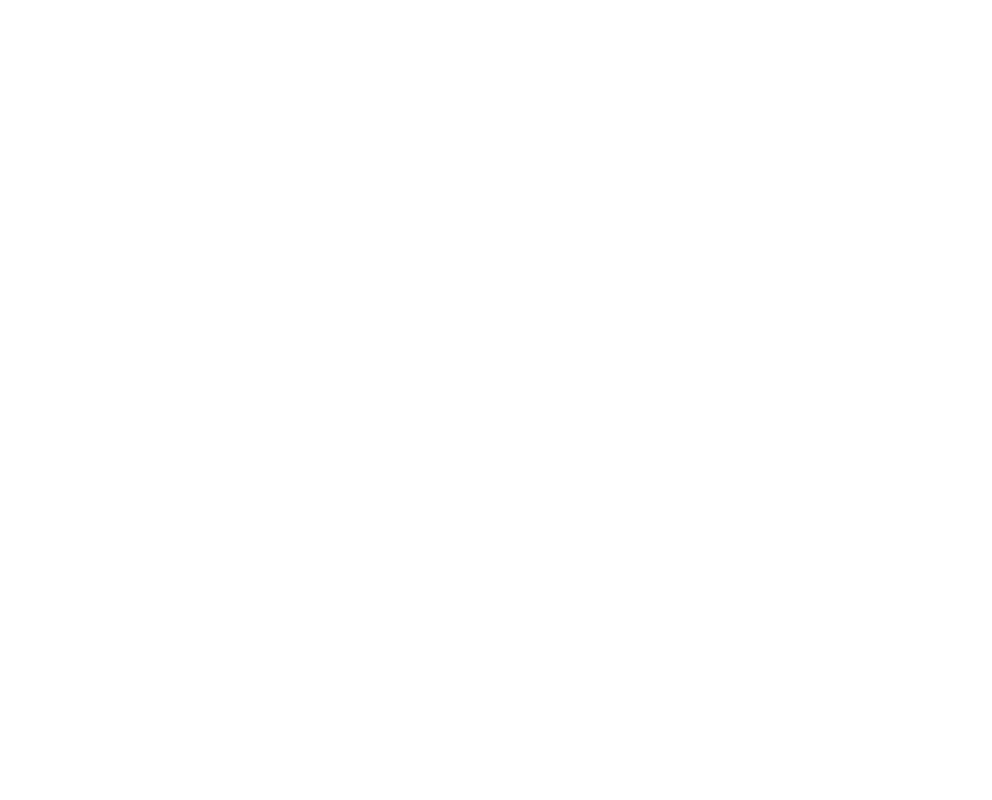
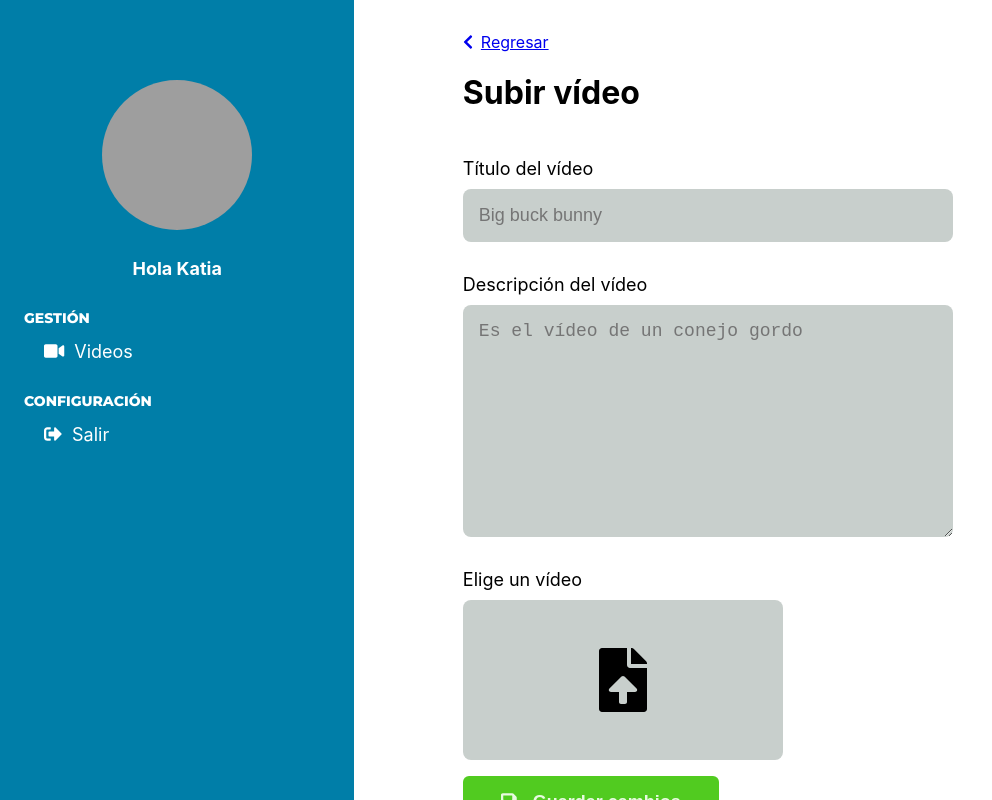
Before and after one commit to GerardCod/hl-admin, a React (Create React App) app: page /uploadVideos in a window 1280 px wide. Shown: the whole page, without its empty margins (0-992 px from the left). Built offline with nearby package versions, Linux system fonts and the light colour scheme; grey boxes are pictures that could not be loaded.

Commit message:
[MERGE] Design of upload video page finished (#4)
* [MODIFY] UploadVideoPage added to pages

* [MODIFY] Adding back element to upload video page

* [MODIFY] Adding upload button to UploadVideoForm component

* [MODIFY] Finishing design of upload video page

```diff
--- a/src/App.css
+++ b/src/App.css
@@ -8,6 +8,8 @@
   --border-color: #575757;
   --thumbnail-color: #6F58C9;
   --icon-play-color: #EDEAF8;
+  --success-color: #51CB20;
+  --light-success-color: #E8FAE1;
 }
 
 * {
@@ -181,6 +183,11 @@
   font-weight: bold;
 }
 
+.VideosHeader {
+  justify-content: space-between;
+  align-items: center;
+}
+
 .VideoCard {
   flex: 0 0 auto;
   width: 16rem;
@@ -226,3 +233,67 @@
   margin-bottom: 2rem;
   overflow-x: scroll;
 }
+
+.Button {
+  padding: .5rem 1rem;
+  border-radius: 6px;
+  text-decoration: none;
+}
+
+.AddVideo {
+  margin-right: 1rem;
+}
+
+.AddVideo > span {
+  margin-left: 1rem;
+}
+
+.Button--Success {
+  background-color: var(--success-color);
+  color: var(--light-success-color);
+}
+
+.Form--Upload {
+  width: 60%;
+  height: auto;
+  padding-top: 0.5rem;
+  padding-bottom: 4rem;
+}
+
+.Input--Full {
+  width: 100%;
+}
+
+.Input--File {
+  height: 20vh;
+  display: flex;
+  justify-content: center;
+  align-items: center;
+  flex-direction: column;
+  position: relative;
+}
+
+.Input--File > input {
+  position: absolute;
+  z-index: 2;
+  opacity: 0;
+  height: 3rem;
+  width: 100%;
+  height: 100%;
+}
+
+.Input__Icon {
+  font-size: 4rem;
+}
+
+.Input__Icon, .Input--File > input {
+  cursor: pointer;
+}
+
+.UploadButton {
+  width: 20vmax;
+  font-size: 18px;
+  font-weight: bold;
+  border: none;
+  padding: 1rem;
+}
--- a/src/App.js
+++ b/src/App.js
@@ -1,16 +1,20 @@
-import {BrowserRouter, Route} from 'react-router-dom';
+import {BrowserRouter, Route, Switch} from 'react-router-dom';
 import './App.css';
 import ForgotPasswordPage from './pages/ForgotPasswordPage';
 import LoginPage from './pages/LoginPage';
 import VideosPage from './pages/VideosPage';
 import React from 'react';
+import UploadVideoPage from './pages/UploadVideoPage';
 
 function App() {
   return (
     <BrowserRouter>
-      <Route path="/" exact component={LoginPage} />
-      <Route path="/forgot_password" component={ForgotPasswordPage} />
-      <Route path="/videos" component={VideosPage} />
+      <Switch>
+        <Route path="/" exact component={LoginPage} />
+        <Route path="/forgot_password" component={ForgotPasswordPage} />
+        <Route path="/videos" component={VideosPage} />
+        <Route path="/uploadVideos" component={UploadVideoPage} />
+      </Switch>
     </BrowserRouter>
   );
 }
--- /dev/null
+++ b/src/components/UploadVideoForm.js
@@ -0,0 +1,42 @@
+import React, { useState } from 'react';
+import { faFileUpload, faSave } from '@fortawesome/free-solid-svg-icons';
+import { FontAwesomeIcon } from '@fortawesome/react-fontawesome';
+
+const UploadVideoForm = () => {
+  const [data, setData] = useState({});
+
+  const handleChange = e => {
+    setData({
+      ...data,
+      [e.target.name]: e.target.value,
+    });
+  }
+
+  return (
+    <form className="Form--Upload flex flex--column">
+      <p className="Textfield">
+        <label className="Textfield__Label" htmlFor="title">Título del vídeo</label>
+        <input className="Textfield__Input Input--Full" type="text" name="title" id="title" onChange={handleChange} placeholder="Big buck bunny" />
+      </p>
+      <p className="Textfield">
+        <label className="Textfield__Label" htmlFor="description">Descripción del vídeo</label>
+        <textarea columns="80" rows="10" name="description" id="description" className="Textfield__Input Input--Full" onChange={handleChange} placeholder="Es el vídeo de un conejo gordo" />
+      </p>
+      <p className="Textfield">
+        <label className="Textfield__Label" htmlFor="description">
+          Elige un vídeo
+        </label>
+        <div className="Textfield__Input Input--File">
+          <input type="file" name="video" id="video" />
+          <FontAwesomeIcon icon={faFileUpload} className="Input__Icon" />
+        </div>
+      </p>
+      <button type="submit" className="Button AddVideo Button--Success UploadButton">
+        <FontAwesomeIcon icon={faSave} />
+        <span>Guardar cambios</span>
+      </button>
+    </form>
+  );
+}
+
+export default UploadVideoForm;
--- /dev/null
+++ b/src/pages/UploadVideoPage.js
@@ -0,0 +1,21 @@
+import React from 'react';
+import Admin from '../containers/Admin';
+import { Link } from 'react-router-dom';
+import { FontAwesomeIcon } from '@fortawesome/react-fontawesome';
+import { faChevronLeft } from '@fortawesome/free-solid-svg-icons';
+import UploadVideoForm from '../components/UploadVideoForm';
+
+const UploadVideoPage = () => {
+  return (
+    <Admin>
+      <Link to="/videos" className="Back">
+        <FontAwesomeIcon icon={faChevronLeft} />
+        <span>Regresar</span>
+      </Link>
+      <h1>Subir vídeo</h1>
+      <UploadVideoForm />
+    </Admin>
+  );
+}
+
+export default UploadVideoPage;
--- a/src/pages/VideosPage.js
+++ b/src/pages/VideosPage.js
@@ -1,15 +1,23 @@
+import { FontAwesomeIcon } from '@fortawesome/react-fontawesome';
+import { faPlus } from '@fortawesome/free-solid-svg-icons';
 import React from 'react';
+import { Link } from 'react-router-dom';
 import ReactPlayer from 'react-player';
 import VideoCard from '../components/VideoCard';
 import Admin from '../containers/Admin';
 
 const VideosPage = () => {
+
   return (
     <Admin>
       <h1>Vídeos</h1>
-      <div className="flex">
+      <header className="flex VideosHeader">
         <h2 className="Title">Último vídeo subido</h2>
-      </div>
+        <Link to="/uploadVideos" className="Button AddVideo Button--Success">
+          <FontAwesomeIcon icon={faPlus} />
+          <span>Subir vídeo</span>
+        </Link>
+      </header>
       <ReactPlayer
         url="https://youtu.be/aqz-KE-bpKQ"
         controls
@@ -18,7 +26,7 @@ const VideosPage = () => {
       <h2 className="Title">Otros vídeos subidos</h2>
       <section className="flex PlayList">
         {
-          Array.from([1,2,3,4,5,6,7,8,9]).map((e) => <VideoCard />)
+          Array.from([1, 2, 3, 4, 5, 6, 7, 8, 9]).map((e) => <VideoCard />)
         }
       </section>
     </Admin>
```
